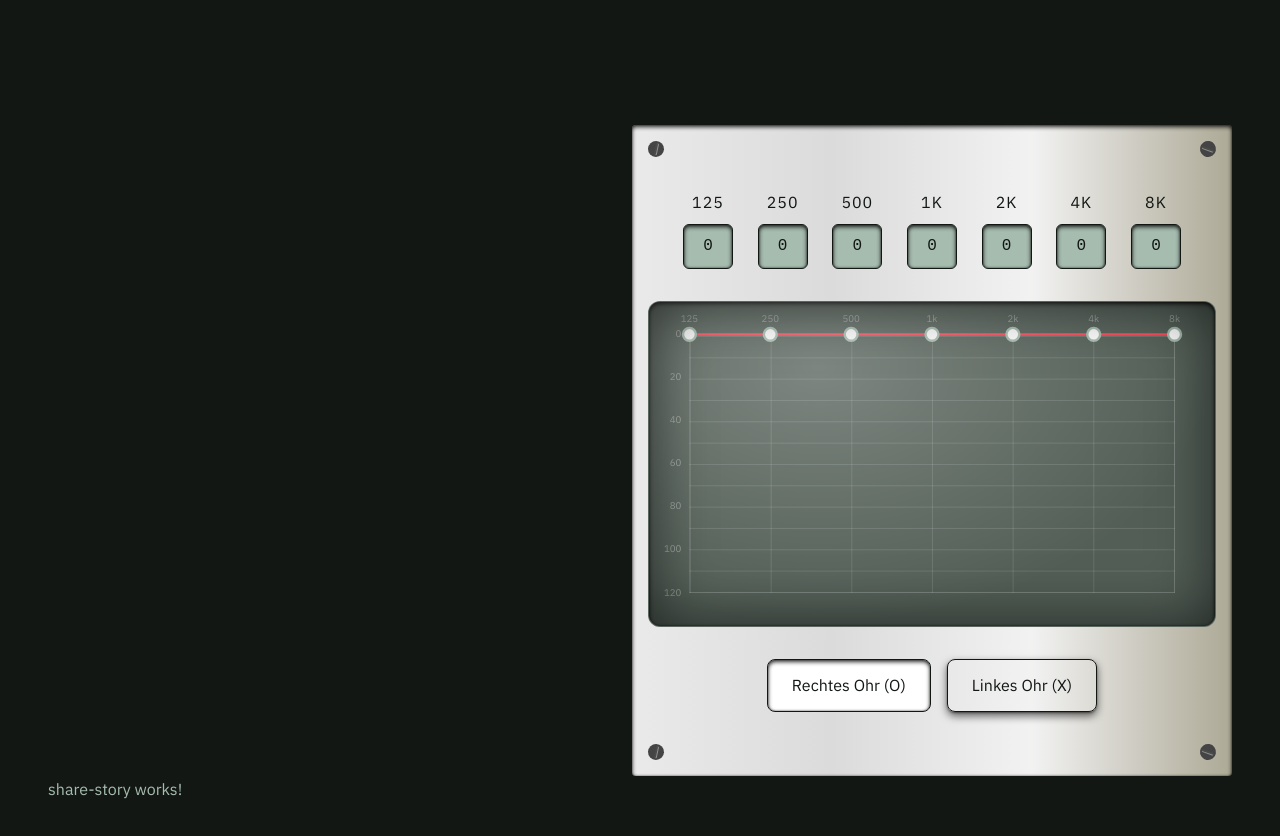
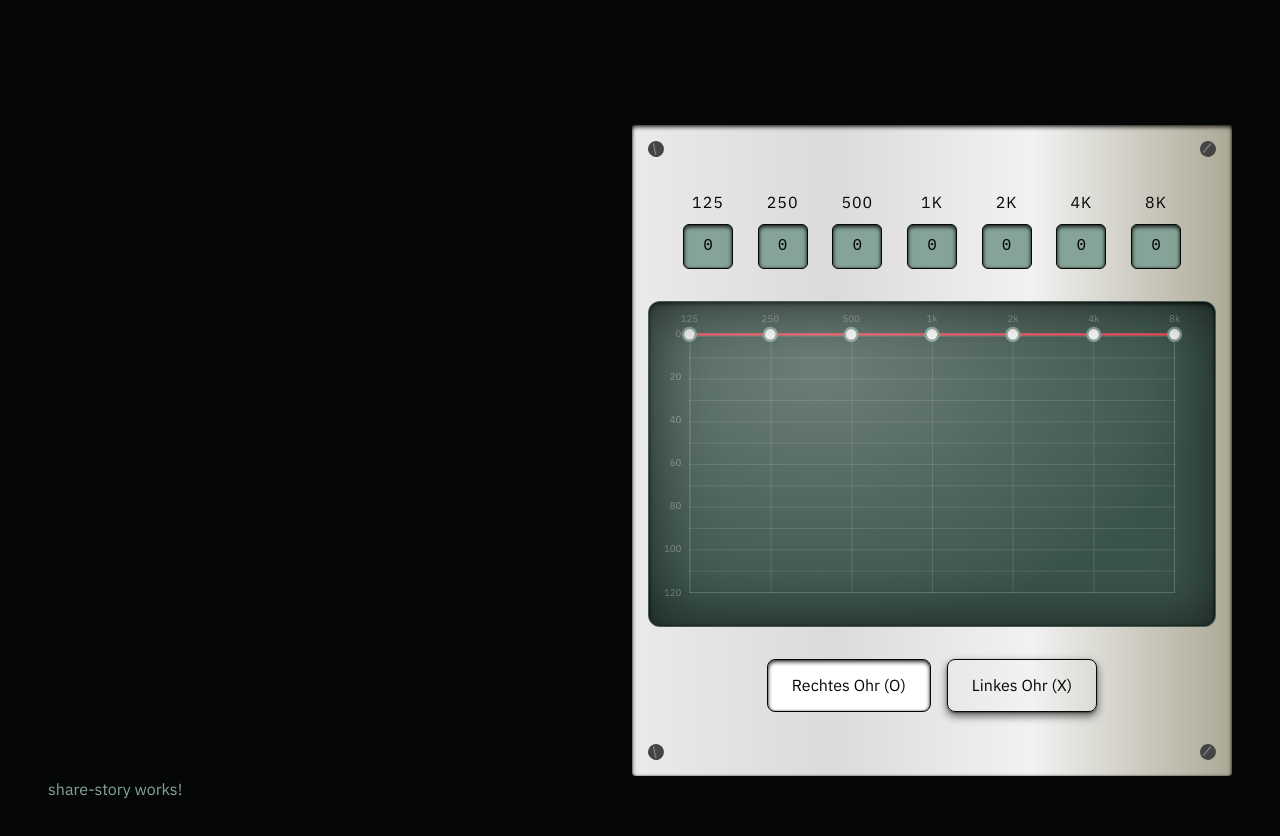
Before and after one commit to miloo-p/incu-sync, an Angular app: page / in a window 1280 px wide. Shown: the part 1120-1956 px from the top of the page. Built offline with nearby package versions, Linux system fonts and the light colour scheme.

Commit message:
style(theme): darken tinted gray palette

```diff
--- a/src/styles/abstracts/_variables.scss
+++ b/src/styles/abstracts/_variables.scss
@@ -26,15 +26,15 @@
   --secondary-900: #4d000c;
 
   // --- TINTED-GRAY (Emerald Slate) ---
-  --tinted-gray-100: #f0f7f2;
-  --tinted-gray-200: #d2e2d8;
-  --tinted-gray-300: #a6bcaf;
-  --tinted-gray-400: #75867a;
-  --tinted-gray-500: #525e56;
-  --tinted-gray-600: #323e37;
-  --tinted-gray-700: #242d27;
-  --tinted-gray-800: #1b221e;
-  --tinted-gray-900: #121714;
+  --tinted-gray-100: #e7efeb;
+  --tinted-gray-200: #bed0c8;
+  --tinted-gray-300: #85a396;
+  --tinted-gray-400: #577569;
+  --tinted-gray-500: #3b544a;
+  --tinted-gray-600: #283932;
+  --tinted-gray-700: #101916;
+  --tinted-gray-800: #080e0c;
+  --tinted-gray-900: #040706;
 
   // --- NEUTRAL (Titanium Steel) ---
   --neutral-100: #ffffff;
```
